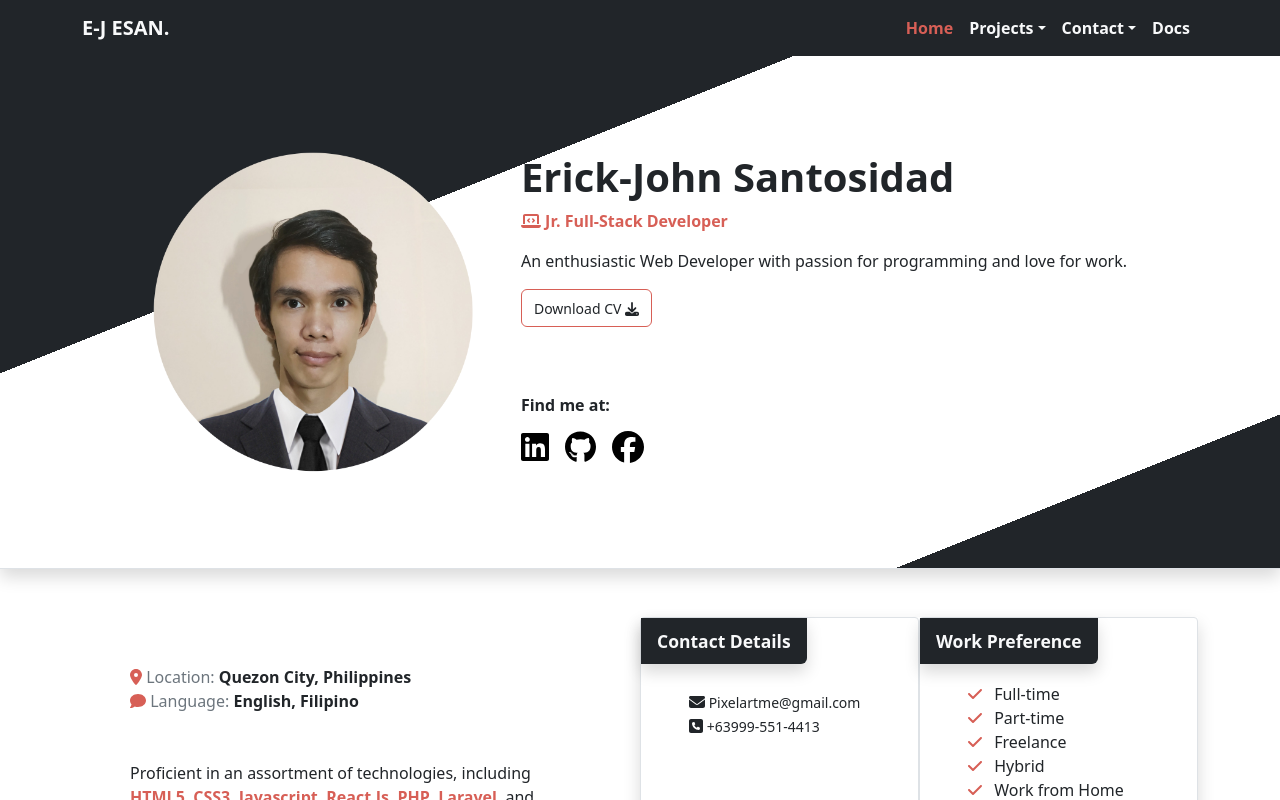
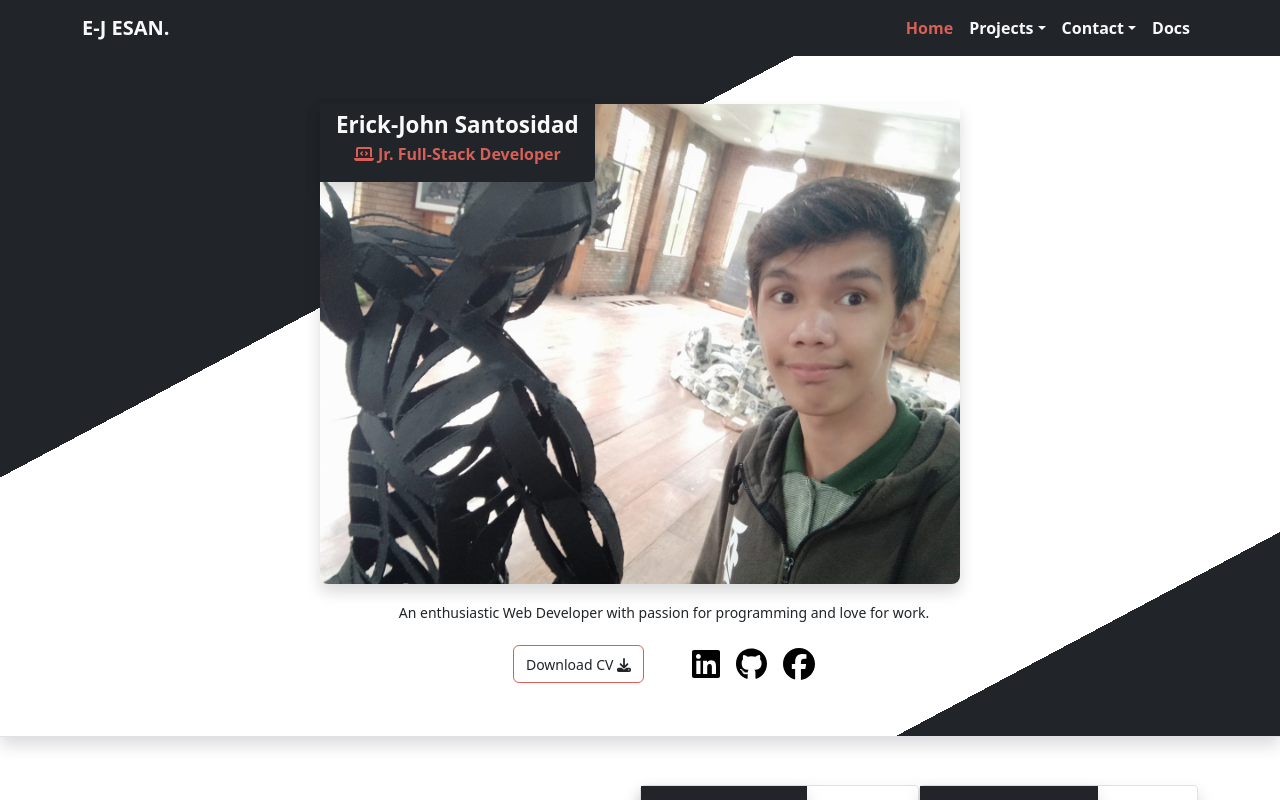
Before and after one commit to ricesush/portfoliov2, a React (Vite) app: page / in a window 1280 px wide. Shown: the top 800 px of the page. Built offline with nearby package versions, Linux system fonts and the light colour scheme.

Commit message:
changed landing page.

```diff
--- a/src/App.css
+++ b/src/App.css
@@ -51,7 +51,13 @@ body {
 
 .img-size {
   min-width: 10rem;
-  width: 20rem;
+  width: 10rem;
+  height: auto;
+}
+
+.img-size2 {
+  min-width: 10rem;
+  width: 55rem;
   height: auto;
 }
 
@@ -97,3 +103,19 @@ body {
   background-color: var(--clr-primary-400);
   transition: 0.3s all;
 }
+
+.homeSections:hover > header > h2 > small {
+  color: var(--clr-accent-400);
+}
+
+/* glassmorphism */
+
+.bg-glass {
+  /* From https://css.glass */
+  background: rgba(255, 255, 255, 0.2);
+  border-radius: 16px;
+  box-shadow: 0 4px 30px rgba(0, 0, 0, 0.1);
+  backdrop-filter: blur(5px);
+  -webkit-backdrop-filter: blur(5px);
+  border: 1px solid rgba(255, 255, 255, 0.3);
+}
--- a/src/components/AboutSection.jsx
+++ b/src/components/AboutSection.jsx
@@ -1,11 +1,14 @@
 import { FontAwesomeIcon } from '@fortawesome/react-fontawesome';
 import { faComment, faLocationDot } from '@fortawesome/free-solid-svg-icons';
+import myImage from '../assets/profilePic.png';
 
 const AboutSection = () => {
   return (
     <section className='col-lg-6 rounded-1'>
       <div className='p-5 fw-lighter'>
-        <div>
+        <div className='d-md-flex align-items-center justify-content-around'>
+          <img src={myImage} className='img-size mx-auto'></img>
+          <div className='text-center'>
             <div>
               <FontAwesomeIcon icon={faLocationDot} className='yellowText' />
               <span className='text-secondary'> Location: </span>
@@ -17,6 +20,8 @@ const AboutSection = () => {
               <span className='fw-bold'>English, Filipino</span>
             </div>
           </div>
+        </div>
+
         <div className='pt-3 pt-md-5'>
           Proficient in an assortment of technologies, including
           <span className='yellowText fw-bold'> HTML5</span>,
--- a/src/components/DocsSideBar.jsx
+++ b/src/components/DocsSideBar.jsx
@@ -5,10 +5,10 @@ import { ResourcesTable } from './ResourcesTable';
 
 export const DocsSideBar = () => {
   return (
-    <nav class='navbar navbar-expand-lg p-3'>
-      <div class=''>
+    <nav className='navbar navbar-expand-lg p-3'>
+      <div className=''>
         <button
-          class='navbar-toggler bg-light'
+          className='navbar-toggler bg-light'
           type='button'
           data-bs-toggle='collapse'
           data-bs-target='#sidebar'
@@ -16,17 +16,17 @@ export const DocsSideBar = () => {
           aria-expanded='false'
           aria-label='Toggle navigation'
         >
-          <span class='navbar-toggler-icon'></span>
+          <span className='navbar-toggler-icon'></span>
         </button>
-        <div class='collapse navbar-collapse' id='sidebar'>
-          <div class='mb-2 mb-lg-0'>
-            <li class=' nav-item'>
+        <div className='collapse navbar-collapse' id='sidebar'>
+          <div className='mb-2 mb-lg-0'>
+            <li className=' nav-item'>
               <MiniAppsTable />
             </li>
-            <li class='nav-item'>
+            <li className='nav-item'>
               <ExternalLinksTable />
             </li>
-            <li class='nav-item'>
+            <li className='nav-item'>
               <ResourcesTable />
             </li>
           </div>
--- a/src/components/GameApi.jsx
+++ b/src/components/GameApi.jsx
@@ -4,6 +4,7 @@ import Axios from 'axios';
 export const GameApi = () => {
   const [pokemons, setPokemon] = useState([]);
   const [pokemonName, setPokemonName] = useState(null);
+  const [pokemonUrl, setPokemonUrl] = useState(null);
 
   const fetchPokemons = () => {
     Axios.get('https://pokeapi.co/api/v2/pokemon/?offset=0&limit=1500').then(
@@ -13,16 +14,29 @@ export const GameApi = () => {
     );
   };
 
+  const fetchPokemonDetails = () => {
+    if (pokemonUrl != null) {
+      Axios.get(pokemonUrl).then((res) => {
+        console.log(pokemonUrl);
+        setPokemonUrl(res.data.results);
+        console.log(pokemonUrl);
+      });
+    }
+  };
+
+  const handleFetchUrl = (url) => {
+    setPokemonUrl(url);
+  };
+
   useEffect(() => {
+    setPokemonUrl();
     fetchPokemons();
+    handleFetchUrl();
   }, []);
 
   const handleChange = (event) => {
     setPokemonName(event.target.value);
   };
-
-  let key = 0;
-
   return (
     <section className='text-center px-5'>
       <div className='d-md-flex text-center col-md-4 pb-3'>
@@ -38,6 +52,9 @@ export const GameApi = () => {
           return (
             <button
               className='btn btn-outline-warning text-dark'
+              onClick={() => {
+                fetchPokemonDetails();
+              }}
               key={pokemon.name}
             >
               <div>{pokemon.name}</div>
--- /dev/null
+++ b/src/components/HeaderSectionTest.jsx
@@ -0,0 +1,65 @@
+import coverImg from '../assets/cover.jpg';
+
+import { FontAwesomeIcon } from '@fortawesome/react-fontawesome';
+import { faDownload, faLaptopCode } from '@fortawesome/free-solid-svg-icons';
+
+import {
+  faFacebook,
+  faGithub,
+  faLinkedin,
+} from '@fortawesome/free-brands-svg-icons';
+
+const HeaderSectionTest = () => {
+  return (
+    <section className='col-lg-6 homeSections mx-auto'>
+      <header className='fs-5 fw-bold position-absolute px-3 py-2 rounded-2 rounded-top-0 rounded-start-0 bg-accent shadow'>
+        <h2 className='text-center text-light'>
+          <span className=''>Erick-John Santosidad</span>
+          <br />
+          <small className='fs-6 yellowText fw-bold'>
+            <FontAwesomeIcon icon={faLaptopCode} />
+            <span> Jr. Full-Stack Developer</span>
+          </small>
+        </h2>
+      </header>
+      <div className='ms-md-auto p-lg-0 ps-md-5 '>
+        <img
+          src={coverImg}
+          className='img-size2 mx-auto shadow rounded-3'
+        ></img>
+      </div>
+      <div className='me-auto ps-md-5 text-center pt-3'>
+        <small className=''>
+          An enthusiastic Web Developer with passion for programming and love
+          for work.
+        </small>
+        <div className='d-md-flex justify-content-center align-items-center pt-3'>
+          <a
+            type='button'
+            className='btn custom-btn me-md-5 '
+            target='_blank'
+            href='https://drive.google.com/file/d/17XOk7XZZzX3RKqRqboJVWuuDHR_jnZ-X/view?usp=share_link'
+          >
+            <small>
+              <span className='btn-text'>Download CV </span>
+              <FontAwesomeIcon icon={faDownload} />
+            </small>
+          </a>
+          <div className='fs-2 '>
+            <a href='https://www.linkedin.com/in/ejsan/' target='blank'>
+              <FontAwesomeIcon icon={faLinkedin} className='socmed ' />
+            </a>
+            <a href='https://github.com/ricesush' target='blank'>
+              <FontAwesomeIcon icon={faGithub} className='socmed mx-3' />
+            </a>
+            <a href='https://www.facebook.com/RiceSush' target='blank'>
+              <FontAwesomeIcon icon={faFacebook} className='socmed' />
+            </a>
+          </div>
+        </div>
+      </div>
+    </section>
+  );
+};
+
+export default HeaderSectionTest;
--- a/src/components/Home.jsx
+++ b/src/components/Home.jsx
@@ -1,4 +1,4 @@
-import HeaderSection from './HeaderSection';
+import HeaderSectionTest from './HeaderSectionTest';
 import AboutSection from './AboutSection';
 import Contact from './Contact';
 import TechStack from './TechStack';
@@ -11,7 +11,7 @@ export const Home = () => {
   return (
     <div>
       <section className='border-bottom py-5 shadow headerSection'>
-        <HeaderSection />
+        <HeaderSectionTest />
       </section>
       <section className='d-lg-flex pt-5 justify-content-around container'>
         <AboutSection />
```
Also changed, not shown: src/assets/cover.jpg (added). Lines whose indentation alone changed are shown as unchanged.
